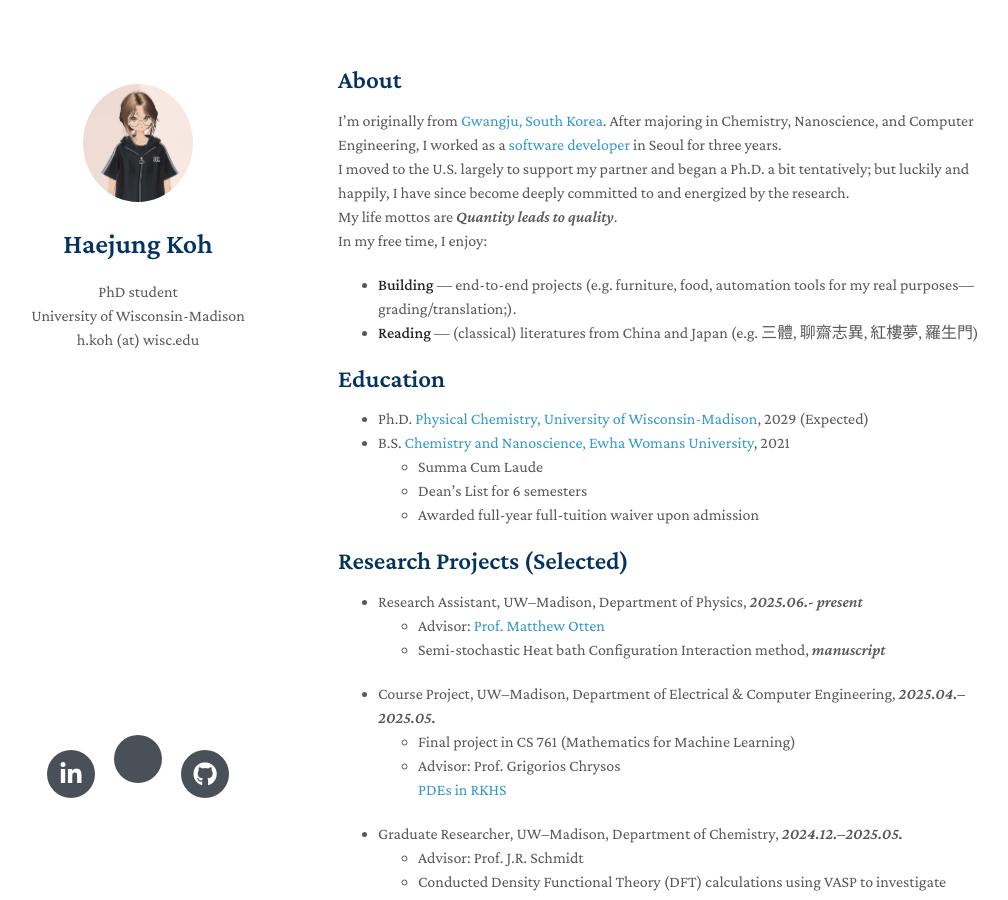
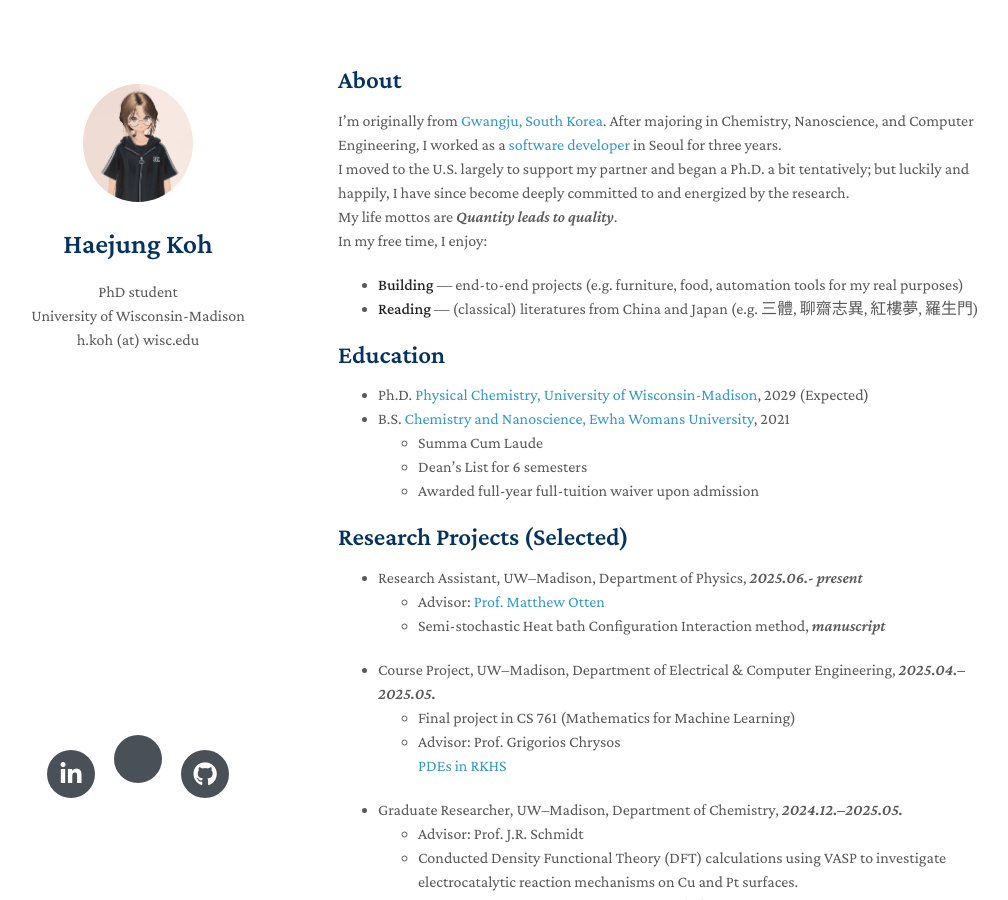
Before and after one commit to MaximHelio/MaximHelio.github.io, a Jekyll site: the page built from index.md, in a window 1280 px wide and 900 px high. Shown: the whole window, without its empty margins (132-1140 px from the left). Built offline with Jekyll 4.4.1, drawn with Linux system fonts in a browser that asks for light colours; nearby versions of some CDN libraries; a style sheet for code colours, icons or effects is not loaded; our own code applies the rules of GitHub Pages for plain Markdown files.

Commit message:
Add first

```diff
--- a/index.md
+++ b/index.md
@@ -7,7 +7,7 @@ I’m originally from [Gwangju, South Korea](https://en.wikipedia.org/wiki/Gwang
 I moved to the U.S. largely to support my partner and began a Ph.D. a bit tentatively; but luckily and happily, I have since become deeply committed to and energized by the research.\\
 My life mottos are *Quantity leads to quality*.\\
 In my free time, I enjoy:
-- **Building** — end-to-end projects (e.g. furniture, food, automation tools for my real purposes—grading/translation;).
+- **Building** — end-to-end projects (e.g. furniture, food, automation tools for my real purposes)
 - **Reading** — (classical) literatures from China and Japan (e.g. 三體, 聊齋志異, 紅樓夢, 羅生門)
 
 ## Education
```
